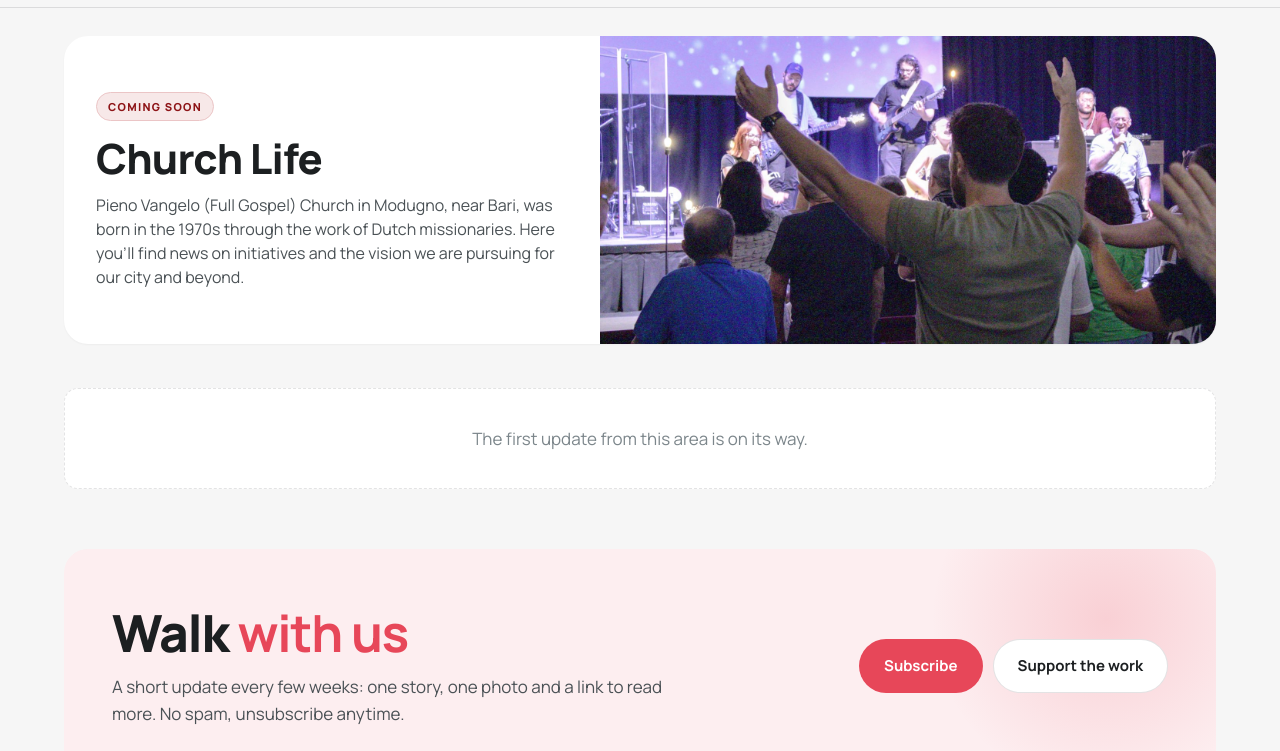
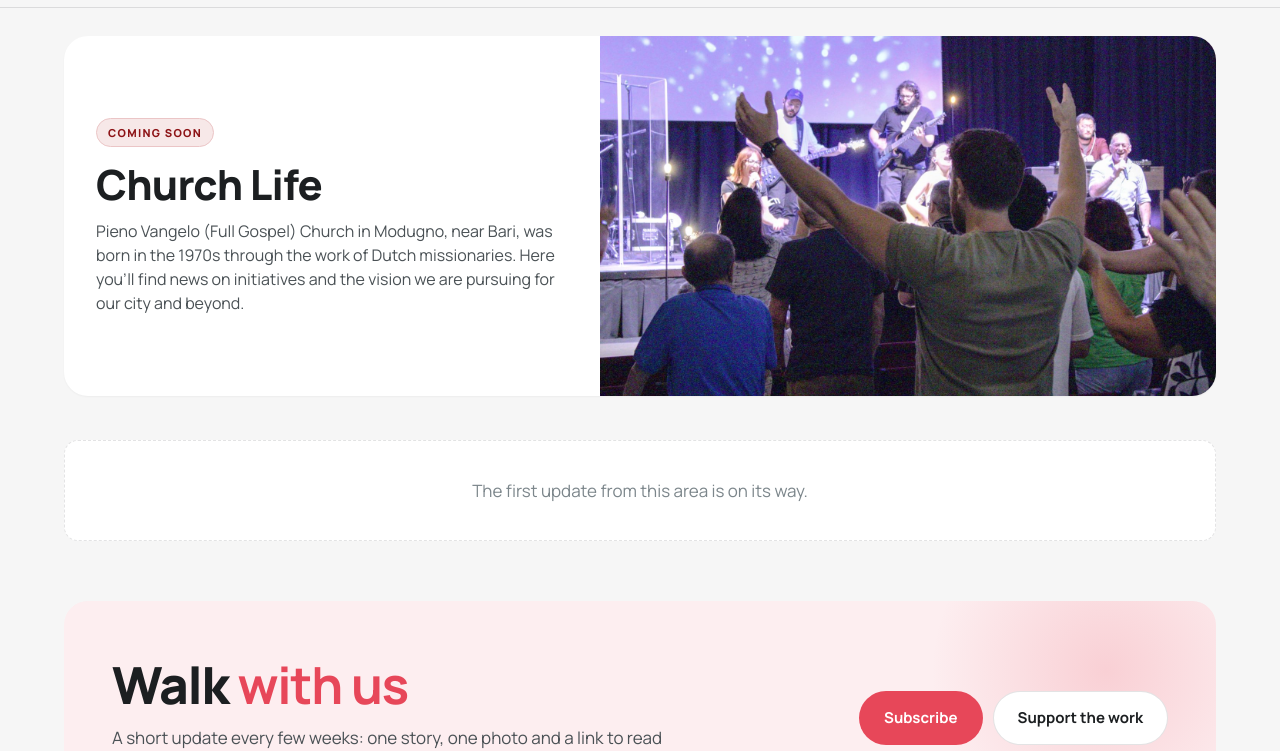
Before and after one commit to pastoremirko/fromtheheelofitaly, a plain HTML site: page public/church/index.html in a window 1280 px wide. Shown: the part 59-810 px from the top of the page. Drawn offline with Linux system fonts and the light colour scheme.

Commit message:
Area hero: grows with long titles instead of cutting text
Co-Authored-By: Claude Opus 5.5 <noreply@anthropic.com>
Claude-Session: https://claude.ai/code/session_013kztrHzovLqwhmGrDJ4oHt

```diff
--- a/public/css/style.css
+++ b/public/css/style.css
@@ -579,3 +579,10 @@ a.window:hover .bg img { transform: scale(1.05); }
 
 .about-map svg { max-width: 100%; margin: 0 auto; }
 .sup-grid > .sup-card.main + .sup-card.main { margin-top: 4px; }
+
+/* Area hero: let long titles and intros grow the box instead of being cut off */
+@media (min-width: 821px) {
+  .area-hero .window.has-img .bg { aspect-ratio: auto; min-height: 360px; }
+  .area-hero .window.has-img .bg img { position: absolute; inset: 0; }
+  .area-hero .window h1 { text-wrap: balance; }
+}
--- a/static/css/style.css
+++ b/static/css/style.css
@@ -579,3 +579,10 @@ a.window:hover .bg img { transform: scale(1.05); }
 
 .about-map svg { max-width: 100%; margin: 0 auto; }
 .sup-grid > .sup-card.main + .sup-card.main { margin-top: 4px; }
+
+/* Area hero: let long titles and intros grow the box instead of being cut off */
+@media (min-width: 821px) {
+  .area-hero .window.has-img .bg { aspect-ratio: auto; min-height: 360px; }
+  .area-hero .window.has-img .bg img { position: absolute; inset: 0; }
+  .area-hero .window h1 { text-wrap: balance; }
+}
```
